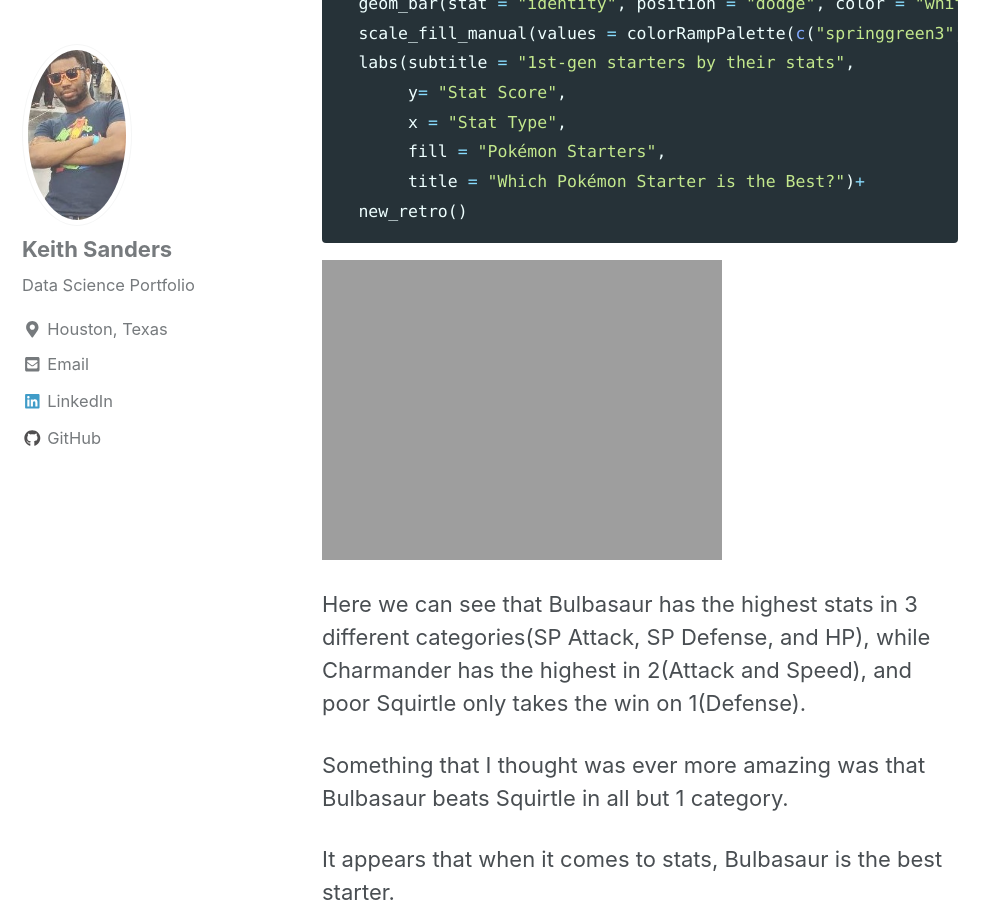
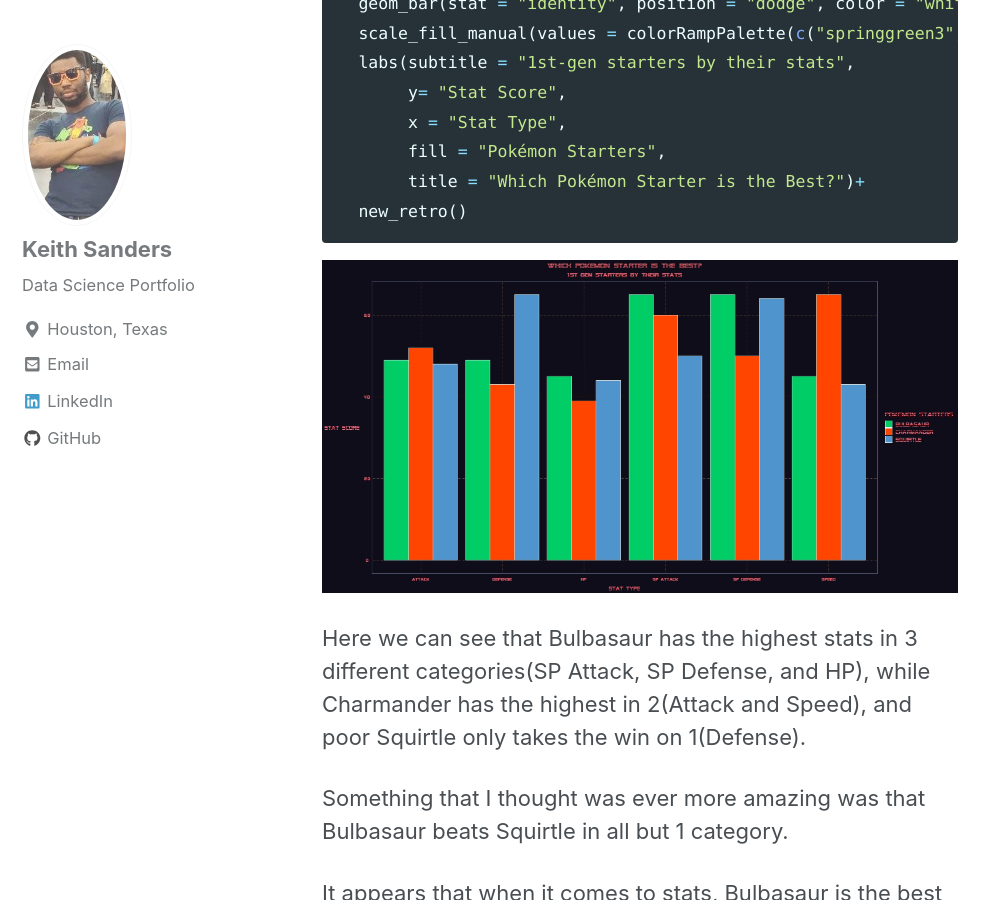
Before and after one commit to SuperKeithS/SuperKeithS.github.io, a Jekyll site: the page built from _posts/2019-06-07-Pokemon1.md, in a window 1280 px wide and 900 px high, scrolled down 5986 px. Shown: the whole window, without its empty margins (0-998 px from the left). Built offline with Jekyll 4.4.1, drawn with Linux system fonts in a browser that asks for light colours; nearby versions of some CDN libraries.

Commit message:
I meant 5th time

````diff
--- a/_posts/2019-06-07-Pokemon1.md
+++ b/_posts/2019-06-07-Pokemon1.md
@@ -88,7 +88,7 @@
        title = "Which Pokémon Starter is the Best?")+
   new_retro()
 ```
-<img src="{{ site.url }}{{ site.baseurl }}/images/EDA/Pokemon/1st_gen Starters_Stats.jpeg" alt="Bar Graph of Pokémon Starter Stats">
+<img src="{{ site.url }}{{ site.baseurl }}/images/EDA/Pokemon/1st_gen_Starters_Stats.jpeg" alt="Bar Graph of Pokémon Starter Stats">
 
 Here we can see that Bulbasaur has the highest stats in 3 different categories(SP Attack, SP Defense, and HP), while Charmander has the highest in 2(Attack and Speed), and poor Squirtle only takes the win on 1(Defense).
 
````
